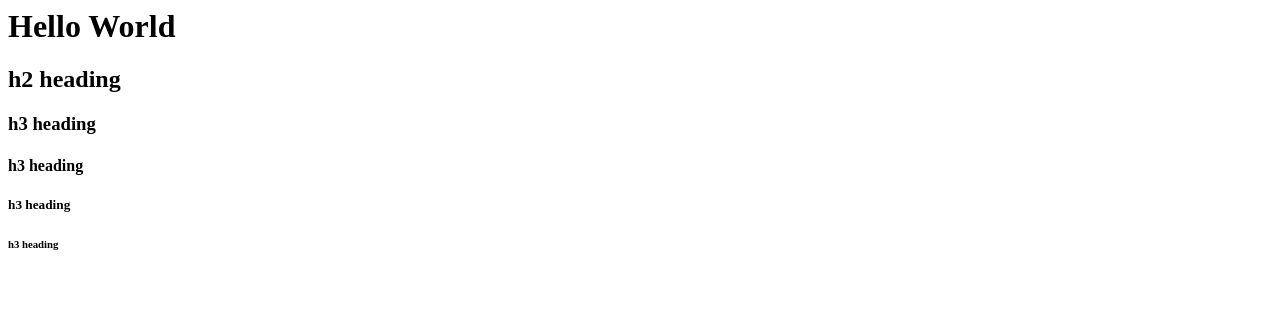
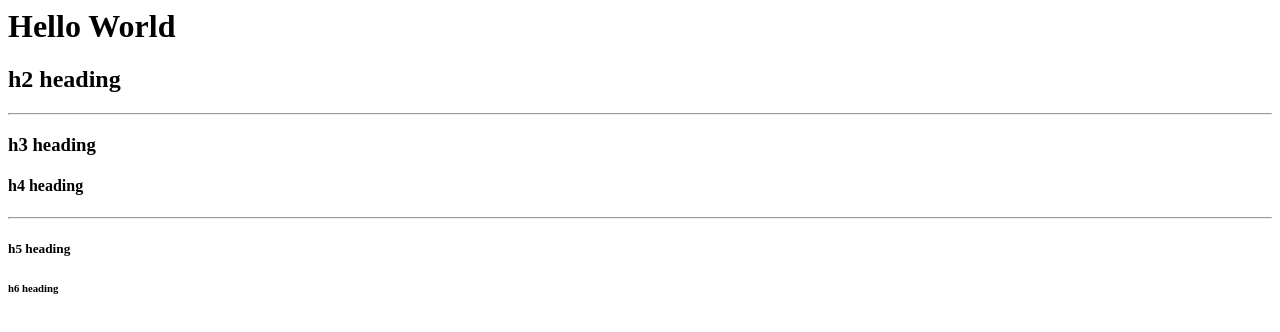
Before and after one commit to steerpike100/steerpike100.github.io, a plain HTML site: page index.html in a window 1280 px wide. Drawn offline with Linux system fonts and the light colour scheme.

Commit message:
[TECH] SJB blah

```diff
--- a/index.html
+++ b/index.html
@@ -1,7 +1,9 @@
 <h1>Hello World</h1>
 
 <h2>h2 heading</h2>
+<hr>
 <h3>h3 heading</h3>
-<h4>h3 heading</h4>
-<h5>h3 heading</h5>
-<h6>h3 heading</h6>
+<h4>h4 heading</h4>
+<hr>
+<h5>h5 heading</h5>
+<h6>h6 heading</h6>
```
